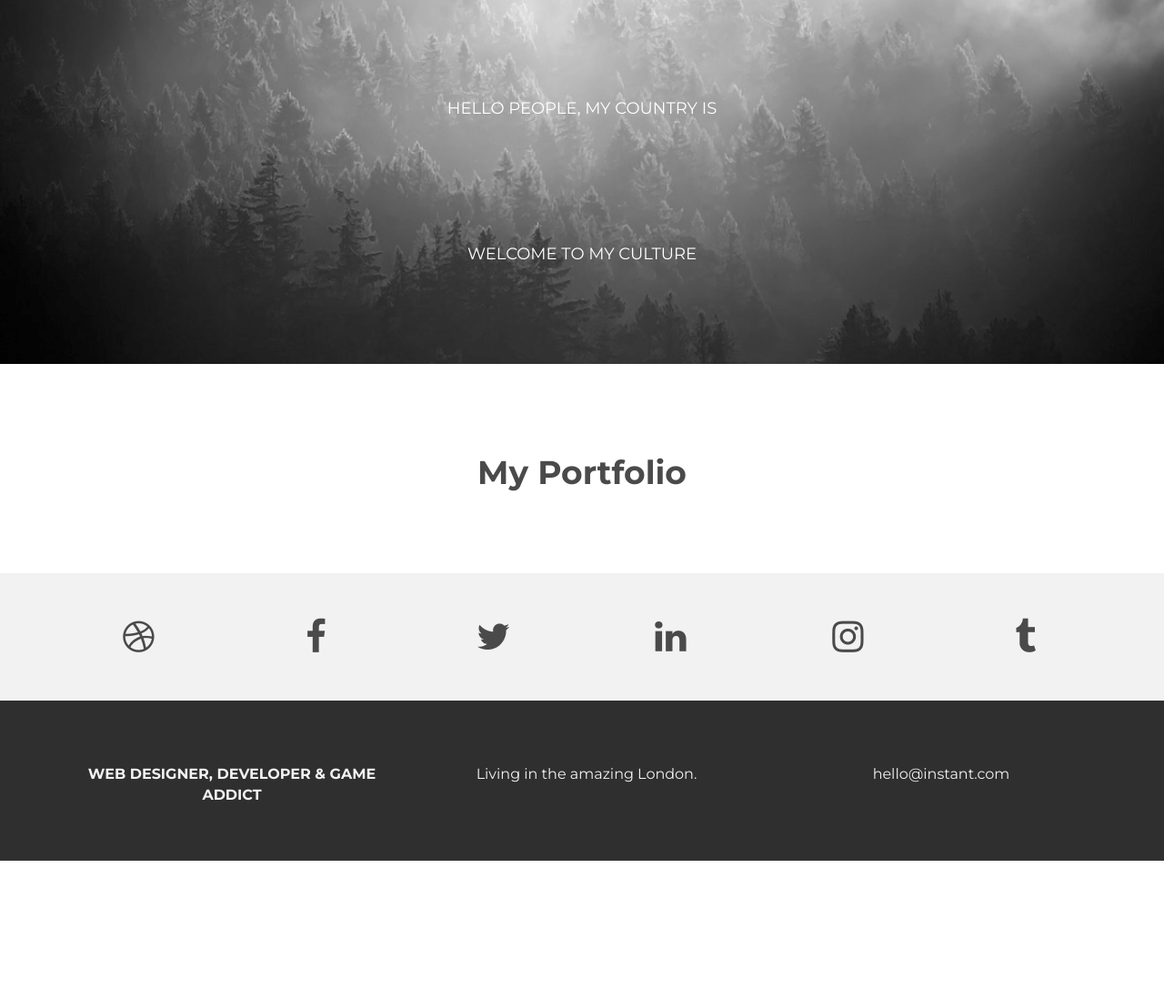
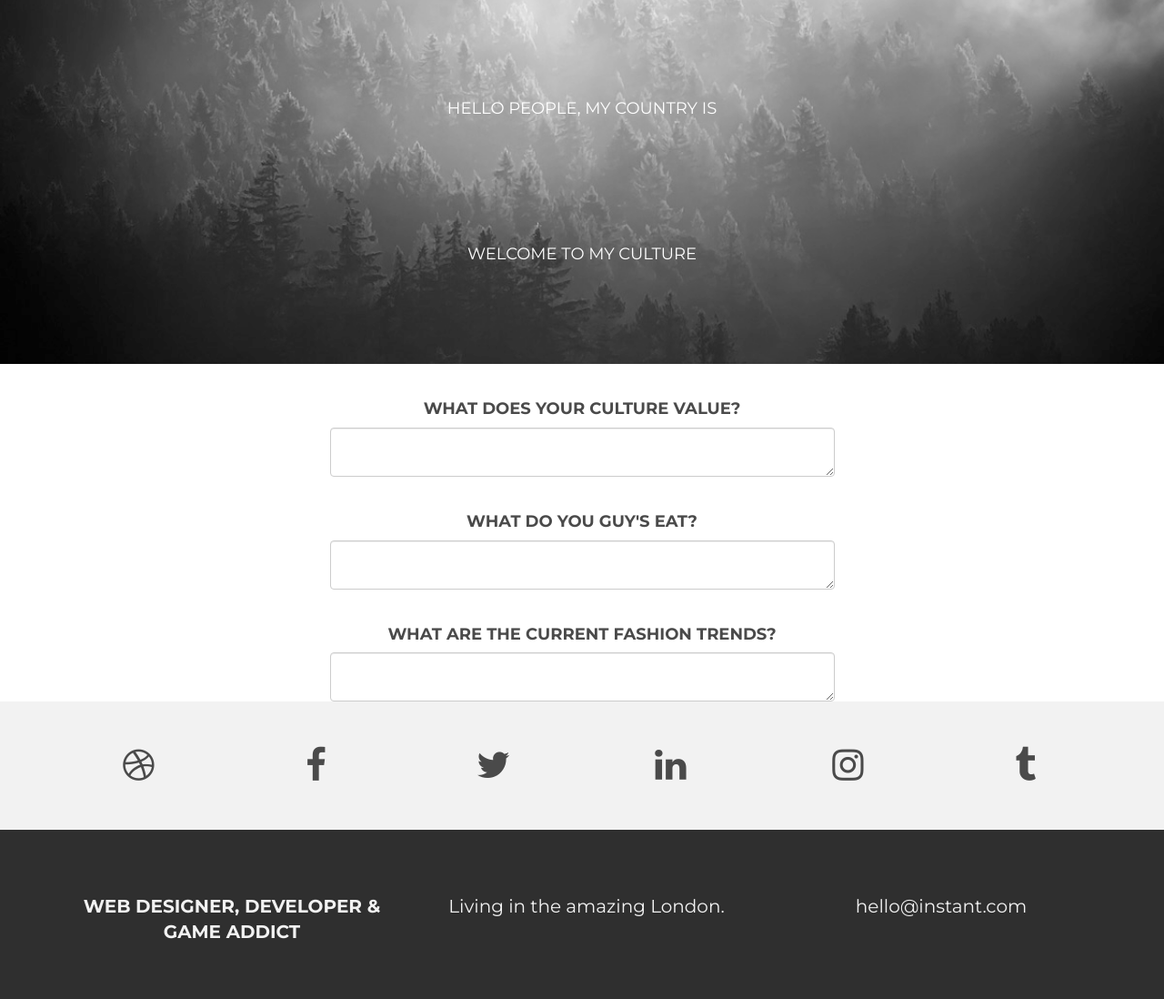
Before and after one commit to Mamadou888/GlobalGenY, a Flask app: page /cultureform in a window 1280 px wide. Shown: the whole page at 91% size. Before the commit the page ends 946 px from the top, so only its background shows below. Run offline with Flask 2, Linux system fonts and the light colour scheme; some libraries are stand-ins or nearby versions.

Commit message:
pretty form

```diff
--- a/static/assets/css/main.css
+++ b/static/assets/css/main.css
@@ -1,3 +1,7 @@
+.special{
+    font-family: inherit !important;
+}
+
 #culture{
     width: px !important;
     border: 0px !important;
@@ -12,7 +16,7 @@
     font-weight: 300;
     font-size: 16px;
     color: #555;
-
+    text-align: center;
     -webkit-font-smoothing: antialiased;
     -webkit-overflow-scrolling: touch;
 }
--- a/static/assets1/css/style.css
+++ b/static/assets1/css/style.css
@@ -242,4 +242,24 @@
     font-size: 80px;
     font-family: inherit;
     color: white;
+    cursor:
 }
+
+.myclass{
+	max-width: 555px;
+}
+
+textarea {
+  margin:0px 0px;
+  padding:5px;
+  height:16px;
+  line-height:16px;
+  width:96%;
+  display:block;
+  margin:0px auto;
+}
+
+.question{
+	text-align: center;
+	margin-top: 40px;
+}
--- a/templates/cultureform.html
+++ b/templates/cultureform.html
@@ -1,3 +1,6 @@
+{% extends "layout.html" %}
+
+{% block content %}
 <!DOCTYPE html>
 <html lang="en">
   <head>
@@ -25,12 +28,20 @@
       <script src="https://oss.maxcdn.com/libs/html5shiv/3.7.0/html5shiv.js"></script>
       <script src="https://oss.maxcdn.com/libs/respond.js/1.4.2/respond.min.js"></script>
     <![endif]-->
+ 	<script>
+ 	function expandTextarea(id) {
+    	var $element = $('.myclass').get(0);
+    	$element.addEventListener('keyup', function() {
+
+        this.style.overflow = 'hidden';
+        this.style.height = 0;
+        this.style.height = this.scrollHeight + 'px';
+    	}, false);
+	}
+	</script>
   </head>
 
   <body>
-
-    <!-- Static navbar -->
-
 
 	<div id="headerwrap">
 	    <div class="container">
@@ -40,14 +51,31 @@
 					<input type="text" class="form-control container" id="culture">
 					<h4>WELCOME TO MY CULTURE</h4>
 				</div>
-			</div><! --/row -->
+			</div><!--/row -->
 	    </div> <!-- /container -->
-	</div><! --/headerwrap -->
+	</div><!--/headerwrap -->
 
-	<section id="works"></section>
 	<div class="container">
-		<div class="row centered mt mb">
-			<h1>My Portfolio</h1>
+
+            <h4 class="question">WHAT DOES YOUR CULTURE VALUE?</h4>
+            <textarea id="cultureValues" class="form-control formsize myclass"></textarea>
+            	<script>
+				expandTextarea('cultureValues');
+ 				</script>
+
+        	 <h4 class="question">WHAT DO YOU GUY'S EAT?</h4>
+            <textarea id="cultureFood" class="form-control formsize myclass"></textarea>
+            	<script>
+				expandTextarea('cultureFood');
+ 				</script>
+
+ 			<h4 class="question">WHAT ARE THE CURRENT FASHION TRENDS?</h4>
+            <textarea id="cultureFashion" class="form-control formsize myclass"></textarea>
+            	<script>
+				expandTextarea('cultureFashion');
+ 				</script>
+
+ 	</div>
 
 			<!--<div class="col-lg-4 col-md-4 col-sm-4 gallery">
 				<a href="work.html"><img src="static/assets1//img/portfolio/folio01.png" class="img-responsive"></a>
@@ -67,8 +95,8 @@
 			<div class="col-lg-4 col-md-4 col-sm-4 gallery">
 				<a href="work.html"><img src="assets/img/portfolio/folio06.png" class="img-responsive"></a>
 			</div>-->
-		</div><! --/row -->
-	</div><! --/container -->
+		</div><!--/row -->
+	</div><!--/container -->
 
 	<div id="social">
 		<div class="container">
@@ -122,3 +150,33 @@
     <script src="assets/js/bootstrap.min.js"></script>
   </body>
 </html>
+
+{% endblock %}
+
+{% block javascript %}
+<script type="text/javascript">
+
+$( document ).ready(function() {
+
+Parse.initialize("SQjJqeSyhwjwzd0NDiO4zQAqb2SQdLoDtj2EhF3e", "2WmpR2LoC9pDCw5DZ5GByAf7LN7GuAKlRVZVTObF");
+var theCountry = Parse.Object.extend("Country");
+
+
+$("#submitData").click( function() {
+    var culture = $("#culture").val();
+    var cultureValues = $("#cultureValues").val();
+    var cultureFood = $("#cultureFood").val();
+    var cultureFashion = $("#cultureFashion").val();
+
+    var citizenContribution = new theCountry();
+
+    citizenContribution.save({Name:culture, value: cultureValues, food:cultureFood, fashion:cultureFashion});
+    });
+    alert("Submited!");
+});
+console.log(culture);
+console.log(cultureValues);
+console.log(cultureFashion);
+console.log(cultureFood);
+</script>
+{% endblock %}
```
